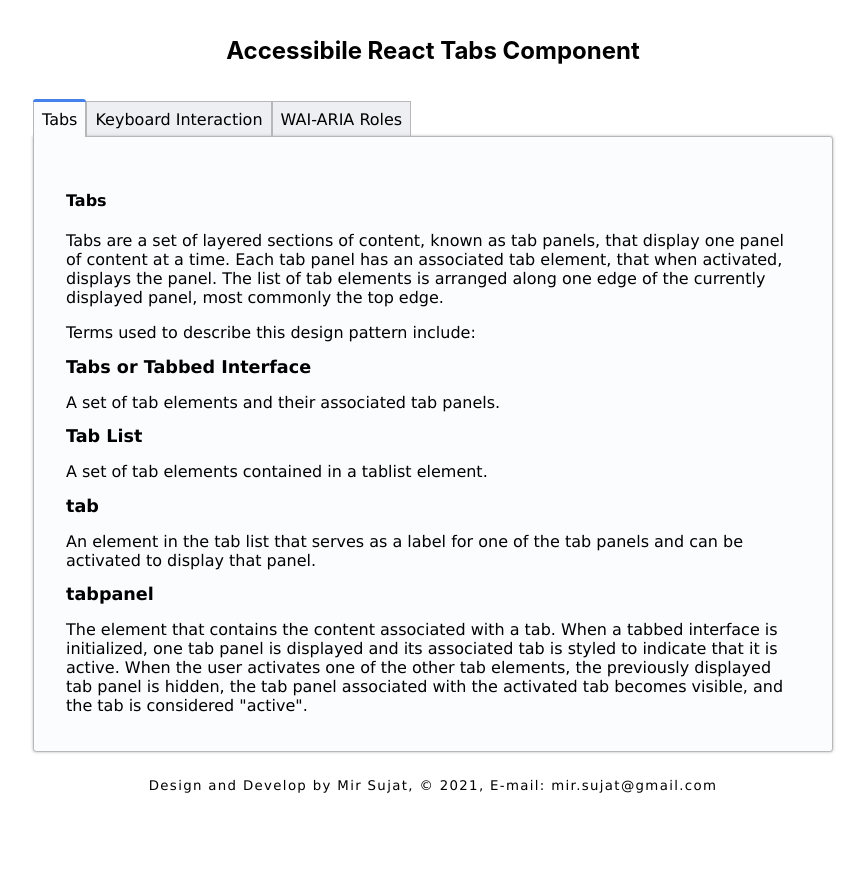
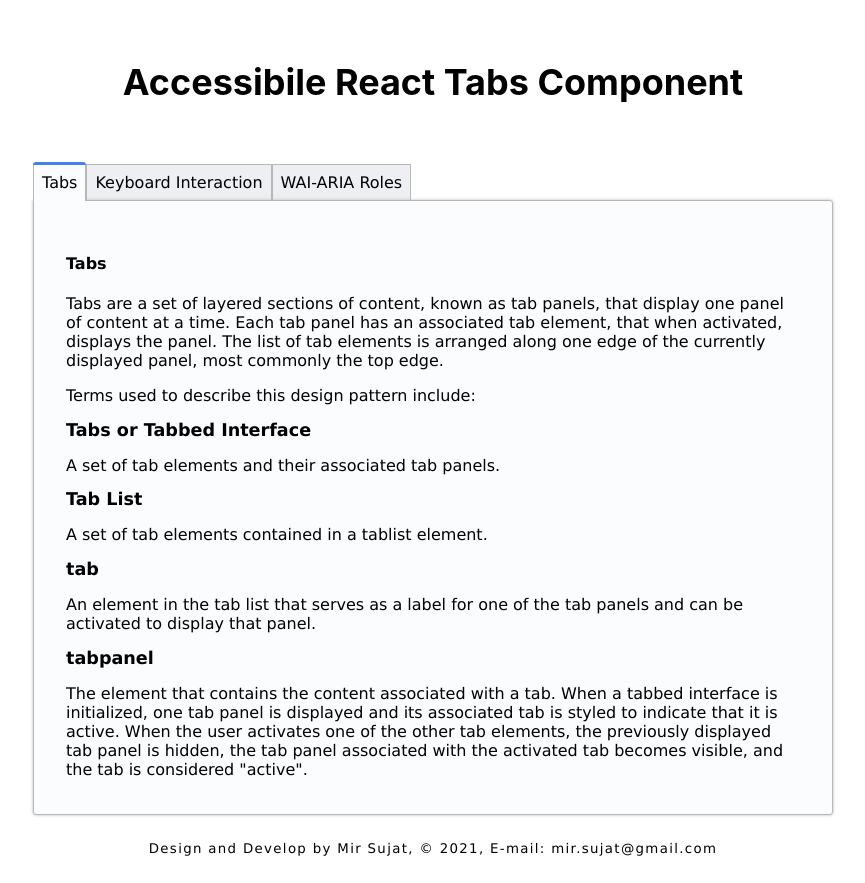
Before and after one commit to mirsujat/react-tab, a React (Create React App) app: page / in a window 1280 px wide. Shown: the whole page, without its empty margins (207-1072 px from the left). Before the commit the page ends 820 px from the top, so only its background shows below. Built offline with nearby package versions, Linux system fonts and the light colour scheme.

Commit message:
Update App.js

```diff
--- a/src/App.js
+++ b/src/App.js
@@ -12,8 +12,9 @@
   return (
     <div className="app">
       <header>
-       Accessibile React Tabs Component
+        <h1>Accessibile React Tabs Component</h1>
       </header>
+      <main>
       <Tabs>
         <Tab title="Tabs">
           <section>
@@ -65,6 +66,7 @@
            </section>
         </Tab>
       </Tabs>
+      </main>
       <Footer></Footer>
     </div>
   );
```
